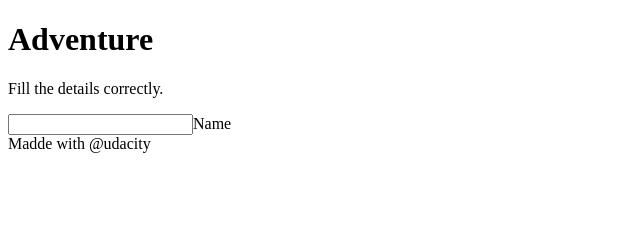
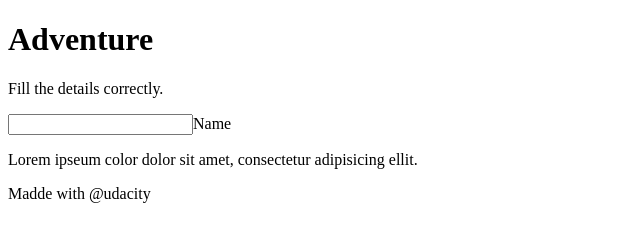
Before and after one commit to Olawuyimayowa4/new-git-project, a plain HTML site: page index.html in a window 1280 px wide. Shown: the whole page, without its empty margins (0-640 px from the left). Drawn offline with Linux system fonts and the light colour scheme.

Commit message:
Additional contents

```diff
--- a/index.html
+++ b/index.html
@@ -11,6 +11,7 @@
         <div>
             <div><label for="name"><input type="text" name="name">Name</label></div>
         </div>
+        <p>Lorem ipseum color dolor sit amet, consectetur adipisicing ellit.</p>
 
         <footer>Madde with @udacity</footer>
         <script src="js/app.js"></script>
```
